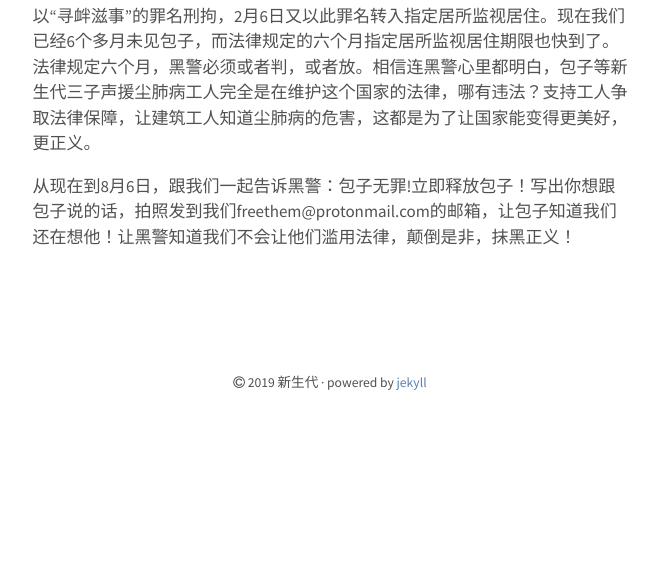
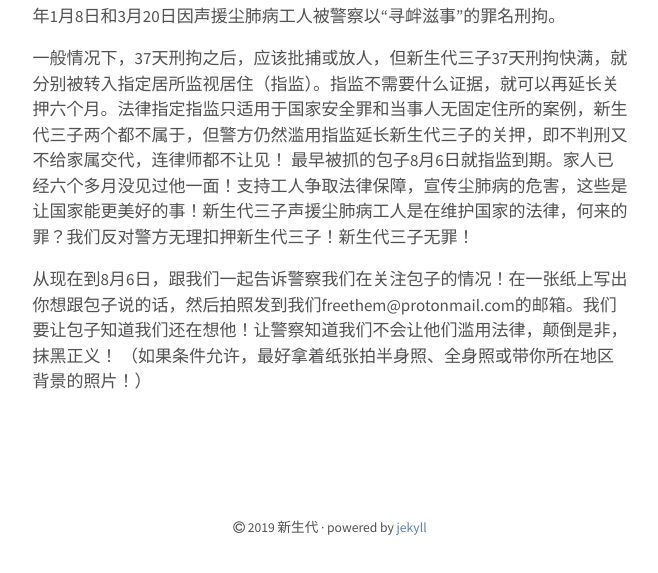
Before and after one commit to xsdai3/xsdai3.github.io, a Jekyll site: the page built from _posts/2019-07-12-包子，等你8月6日回家！.md, in a window 1280 px wide. Shown: the part 656-1229 px from the top of the page, without its empty margins (310-968 px from the left). Built offline with Jekyll 4.4.1, drawn with Linux system fonts in a browser that asks for light colours; before the commit the page ends 1085 px from its top, so only the background shows below that; some of the changed text lies outside the part shown.

Commit message:
Update 2019-07-12-包子，等你8月6日回家！.md

```diff
--- a/_posts/2019-07-12-包子，等你8月6日回家！.md
+++ b/_posts/2019-07-12-包子，等你8月6日回家！.md
@@ -9,7 +9,12 @@ excerpt_separator: <!--more-->
 <div style="text-align:center"><img src="/images/baozihuijia.jpg" width="90%"/></div>
 
 
-我们亲爱的新生代编辑包子（杨郑君）今年1月8日因声援尘肺病工人被警察以“寻衅滋事”的罪名刑拘，2月6日又以此罪名转入指定居所监视居住。现在我们已经6个多月未见包子，而法律规定的六个月指定居所监视居住期限也快到了。法律规定六个月，黑警必须或者判，或者放。相信连黑警心里都明白，包子等新生代三子声援尘肺病工人完全是在维护这个国家的法律，哪有违法？支持工人争取法律保障，让建筑工人知道尘肺病的危害，这都是为了让国家能变得更美好，更正义。
+三名新生代编辑，杨郑君（包子）、危志立（小危）和柯成兵（老柯），分别与今年1月8日和3月20日因声援尘肺病工人被警察以“寻衅滋事”的罪名刑拘。
 
 
-从现在到8月6日，跟我们一起告诉黑警：包子无罪!立即释放包子！写出你想跟包子说的话，拍照发到我们freethem@protonmail.com的邮箱，让包子知道我们还在想他！让黑警知道我们不会让他们滥用法律，颠倒是非，抹黑正义！
+一般情况下，37天刑拘之后，应该批捕或放人，但新生代三子37天刑拘快满，就分别被转入指定居所监视居住（指监）。指监不需要什么证据，就可以再延长关押六个月。法律指定指监只适用于国家安全罪和当事人无固定住所的案例，新生代三子两个都不属于，但警方仍然滥用指监延长新生代三子的关押，即不判刑又不给家属交代，连律师都不让见！
+最早被抓的包子8月6日就指监到期。家人已经六个多月没见过他一面！支持工人争取法律保障，宣传尘肺病的危害，这些是让国家能更美好的事！新生代三子声援尘肺病工人是在维护国家的法律，何来的罪？我们反对警方无理扣押新生代三子！新生代三子无罪！
+
+
+从现在到8月6日，跟我们一起告诉警察我们在关注包子的情况！在一张纸上写出你想跟包子说的话，然后拍照发到我们freethem@protonmail.com的邮箱。我们要让包子知道我们还在想他！让警察知道我们不会让他们滥用法律，颠倒是非，抹黑正义！
+（如果条件允许，最好拿着纸张拍半身照、全身照或带你所在地区背景的照片！）
```
